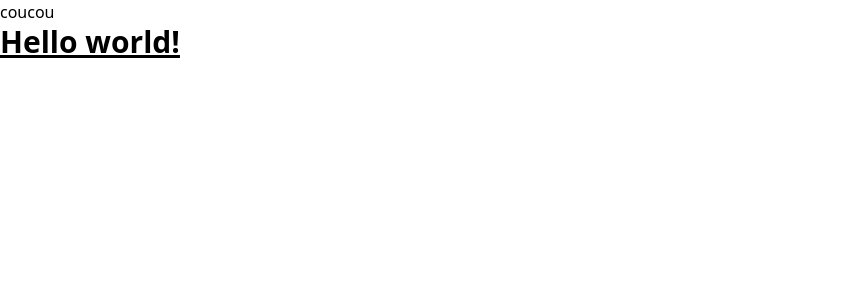
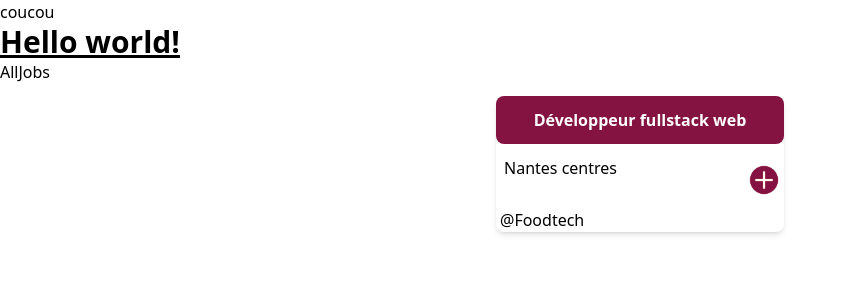
Before and after one commit to WildCodeSchool/2022-09-RMT-JSCREW-Externatic, a React (Vite) app in the folder frontend/: page / in a window 1280 px wide. Shown: the top 300 px of the page, without its empty margins (0-847 px from the left). Built offline with nearby package versions, Linux system fonts and the light colour scheme.

Commit message:
ajout composant UI cards

```diff
--- a/frontend/src/App.jsx
+++ b/frontend/src/App.jsx
@@ -1,4 +1,5 @@
 import Home from "./pages/Home";
+import AllJobs from "@pages/AllJobs";
 
 import "./App.css";
 
@@ -7,6 +8,9 @@ function App() {
     <div className="App">
       <Home />
       <h1 className="text-3xl font-bold underline">Hello world!</h1>
+      <div>
+        <AllJobs />
+      </div>
     </div>
   );
 }
--- /dev/null
+++ b/frontend/src/components/UI/Card.jsx
@@ -0,0 +1,26 @@
+import React from "react";
+
+function Card() {
+  return (
+    <div className="w-72 rounded-lg shadow-md lg:max-w-lg mt-3 mx-auto">
+      <div className="space-y-2">
+        <h3 className="bg-darkPink rounded-lg text-center text-1xl text-white font-semibold p-3">
+          Développeur fullstack web
+        </h3>
+        <div className="flex flex-row justify-between ">
+          <p className="text-gray-600 p-1 ml-1">Nantes centres</p>
+          <img
+            src="\src\assets\ajouter.png"
+            alt="bouton-ajout"
+            className=" mt-2 w-10 "
+          />
+        </div>
+        <div className="">
+          <p className="text-gray-600 ml-1">@Foodtech</p>
+        </div>
+      </div>
+    </div>
+  );
+}
+
+export default Card;
--- /dev/null
+++ b/frontend/src/pages/AllJobs.jsx
@@ -0,0 +1,15 @@
+import Card from "@components/UI/Card";
+import React from "react";
+
+function AllJobs() {
+  return (
+    <div>
+      <div className="">AllJobs</div>
+      <div>
+        <Card />
+      </div>
+    </div>
+  );
+}
+
+export default AllJobs;
```
Also changed, not shown: frontend/src/assets/ajouter.png (added), 1 other file (tests, documents, lock files or other folders).
